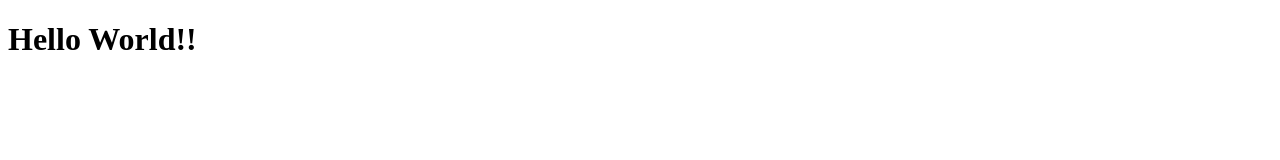
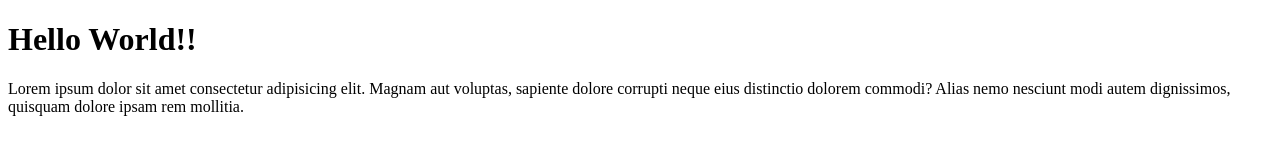
Before and after one commit to adeganteng/sde-git-test, a plain HTML site: page index.html in a window 1280 px wide. Drawn offline with Linux system fonts and the light colour scheme.

Commit message:
menambahkan paragraph

```diff
--- a/index.html
+++ b/index.html
@@ -8,5 +8,6 @@
 </head>
 <body>
     <h1>Hello World!!</h1>
+    <p>Lorem ipsum dolor sit amet consectetur adipisicing elit. Magnam aut voluptas, sapiente dolore corrupti neque eius distinctio dolorem commodi? Alias nemo nesciunt modi autem dignissimos, quisquam dolore ipsam rem mollitia.</p>
 </body>
 </html>
```
